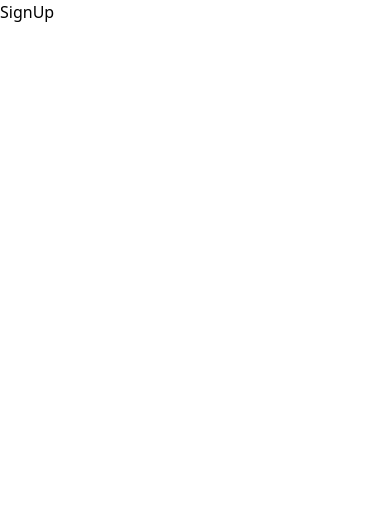
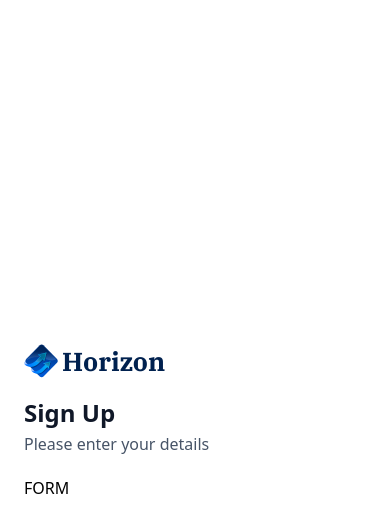
Before and after one commit to vikram10-6/Horizon, a Next.js app: page /sign-up in a window 390 px wide. Shown: the top 532 px of the page. Built offline with nearby package versions, Linux system fonts and the light colour scheme.

Commit message:
Add form skeleton layout

```diff
--- a/app/(auth)/sign-in/page.tsx
+++ b/app/(auth)/sign-in/page.tsx
@@ -1,8 +1,11 @@
+import AuthForm from '@/components/AuthForm'
 import React from 'react'
 
 const SignIn = () => {
   return (
-    <div>SignIn</div>
+    <section className='flex-center size-full max-sm:px-6'>
+      <AuthForm type="sign-in" />
+    </section>
   )
 }
 
--- a/app/(auth)/sign-up/page.tsx
+++ b/app/(auth)/sign-up/page.tsx
@@ -1,8 +1,11 @@
+import AuthForm from '@/components/AuthForm'
 import React from 'react'
 
 const SignUp = () => {
   return (
-    <div>SignUp</div>
+    <section className='flex-center size-full max-sm:px-6'>
+      <AuthForm type="sign-up" />
+    </section>
   )
 }
 
--- /dev/null
+++ b/components/AuthForm.tsx
@@ -0,0 +1,45 @@
+"use client";
+
+import Image from "next/image";
+import Link from "next/link";
+import React, { useState } from "react";
+
+const AuthForm = ({ type }: { type: string }) => {
+  const [user, setUser] = useState(null);
+
+  return (
+    <section className="auth-form">
+      <header className="flex flex-col gap-5 md:gap-8">
+        <Link href="/" className="cursor-pointer flex items-center gap-1">
+          <Image
+            src="/icons/logo.svg"
+            width={34}
+            height={34}
+            alt="Horizon-Logo"
+            className="size-[24px]max-xl:size-14"
+          />
+          <h1 className="text-26 font-ibm-plex-serif text-black-1 font-extrabold">
+            Horizon
+          </h1>
+        </Link>
+        <div className="flex flex-col gap-1 md:gap-3">
+          <h1 className="text-24 lg:text-36 font-semibold text-gray-900">
+            {user ? "Link Account" : type === "sign-in" ? "Sign In" : "Sign Up"}
+          </h1>
+          <p className="text-16 font-normal text-gray-600">
+            {user
+              ? "Link your Account to get started"
+              : "Please enter your details"}
+          </p>
+        </div>
+      </header>
+      {user ? (
+        <div className="flex flex-col gap-4">{/* BAnK*/}</div>
+      ) : (
+        <>FORM</>
+      )}
+    </section>
+  );
+};
+
+export default AuthForm;
--- a/components/MobileNav.tsx
+++ b/components/MobileNav.tsx
@@ -46,7 +46,6 @@
                     pathName === item.route ||
                     pathName.startsWith(`${item.route}/`);
 
-
                   return (
                     <SheetClose asChild key={item.route}>
                       <Link
--- /dev/null
+++ b/components/ui/form.tsx
@@ -0,0 +1,178 @@
+"use client"
+
+import * as React from "react"
+import * as LabelPrimitive from "@radix-ui/react-label"
+import { Slot } from "@radix-ui/react-slot"
+import {
+  Controller,
+  ControllerProps,
+  FieldPath,
+  FieldValues,
+  FormProvider,
+  useFormContext,
+} from "react-hook-form"
+
+import { cn } from "@/lib/utils"
+import { Label } from "@/components/ui/label"
+
+const Form = FormProvider
+
+type FormFieldContextValue<
+  TFieldValues extends FieldValues = FieldValues,
+  TName extends FieldPath<TFieldValues> = FieldPath<TFieldValues>
+> = {
+  name: TName
+}
+
+const FormFieldContext = React.createContext<FormFieldContextValue>(
+  {} as FormFieldContextValue
+)
+
+const FormField = <
+  TFieldValues extends FieldValues = FieldValues,
+  TName extends FieldPath<TFieldValues> = FieldPath<TFieldValues>
+>({
+  ...props
+}: ControllerProps<TFieldValues, TName>) => {
+  return (
+    <FormFieldContext.Provider value={{ name: props.name }}>
+      <Controller {...props} />
+    </FormFieldContext.Provider>
+  )
+}
+
+const useFormField = () => {
+  const fieldContext = React.useContext(FormFieldContext)
+  const itemContext = React.useContext(FormItemContext)
+  const { getFieldState, formState } = useFormContext()
+
+  const fieldState = getFieldState(fieldContext.name, formState)
+
+  if (!fieldContext) {
+    throw new Error("useFormField should be used within <FormField>")
+  }
+
+  const { id } = itemContext
+
+  return {
+    id,
+    name: fieldContext.name,
+    formItemId: `${id}-form-item`,
+    formDescriptionId: `${id}-form-item-description`,
+    formMessageId: `${id}-form-item-message`,
+    ...fieldState,
+  }
+}
+
+type FormItemContextValue = {
+  id: string
+}
+
+const FormItemContext = React.createContext<FormItemContextValue>(
+  {} as FormItemContextValue
+)
+
+const FormItem = React.forwardRef<
+  HTMLDivElement,
+  React.HTMLAttributes<HTMLDivElement>
+>(({ className, ...props }, ref) => {
+  const id = React.useId()
+
+  return (
+    <FormItemContext.Provider value={{ id }}>
+      <div ref={ref} className={cn("space-y-2", className)} {...props} />
+    </FormItemContext.Provider>
+  )
+})
+FormItem.displayName = "FormItem"
+
+const FormLabel = React.forwardRef<
+  React.ElementRef<typeof LabelPrimitive.Root>,
+  React.ComponentPropsWithoutRef<typeof LabelPrimitive.Root>
+>(({ className, ...props }, ref) => {
+  const { error, formItemId } = useFormField()
+
+  return (
+    <Label
+      ref={ref}
+      className={cn(error && "text-destructive", className)}
+      htmlFor={formItemId}
+      {...props}
+    />
+  )
+})
+FormLabel.displayName = "FormLabel"
+
+const FormControl = React.forwardRef<
+  React.ElementRef<typeof Slot>,
+  React.ComponentPropsWithoutRef<typeof Slot>
+>(({ ...props }, ref) => {
+  const { error, formItemId, formDescriptionId, formMessageId } = useFormField()
+
+  return (
+    <Slot
+      ref={ref}
+      id={formItemId}
+      aria-describedby={
+        !error
+          ? `${formDescriptionId}`
+          : `${formDescriptionId} ${formMessageId}`
+      }
+      aria-invalid={!!error}
+      {...props}
+    />
+  )
+})
+FormControl.displayName = "FormControl"
+
+const FormDescription = React.forwardRef<
+  HTMLParagraphElement,
+  React.HTMLAttributes<HTMLParagraphElement>
+>(({ className, ...props }, ref) => {
+  const { formDescriptionId } = useFormField()
+
+  return (
+    <p
+      ref={ref}
+      id={formDescriptionId}
+      className={cn("text-sm text-muted-foreground", className)}
+      {...props}
+    />
+  )
+})
+FormDescription.displayName = "FormDescription"
+
+const FormMessage = React.forwardRef<
+  HTMLParagraphElement,
+  React.HTMLAttributes<HTMLParagraphElement>
+>(({ className, children, ...props }, ref) => {
+  const { error, formMessageId } = useFormField()
+  const body = error ? String(error?.message) : children
+
+  if (!body) {
+    return null
+  }
+
+  return (
+    <p
+      ref={ref}
+      id={formMessageId}
+      className={cn("text-sm font-medium text-destructive", className)}
+      {...props}
+    >
+      {body}
+    </p>
+  )
+})
+FormMessage.displayName = "FormMessage"
+
+export {
+  useFormField,
+  Form,
+  FormItem,
+  FormLabel,
+  FormControl,
+  FormDescription,
+  FormMessage,
+  FormField,
+}
--- /dev/null
+++ b/components/ui/label.tsx
@@ -0,0 +1,26 @@
+"use client"
+
+import * as React from "react"
+import * as LabelPrimitive from "@radix-ui/react-label"
+import { cva, type VariantProps } from "class-variance-authority"
+
+import { cn } from "@/lib/utils"
+
+const labelVariants = cva(
+  "text-sm font-medium leading-none peer-disabled:cursor-not-allowed peer-disabled:opacity-70"
+)
+
+const Label = React.forwardRef<
+  React.ElementRef<typeof LabelPrimitive.Root>,
+  React.ComponentPropsWithoutRef<typeof LabelPrimitive.Root> &
+    VariantProps<typeof labelVariants>
+>(({ className, ...props }, ref) => (
+  <LabelPrimitive.Root
+    ref={ref}
+    className={cn(labelVariants(), className)}
+    {...props}
+  />
+))
+Label.displayName = LabelPrimitive.Root.displayName
+
+export { Label }
--- a/package.json
+++ b/package.json
@@ -9,7 +9,9 @@
     "lint": "next lint"
   },
   "dependencies": {
+    "@hookform/resolvers": "^3.9.0",
     "@radix-ui/react-dialog": "^1.1.1",
+    "@radix-ui/react-label": "^2.1.0",
     "@radix-ui/react-slot": "^1.1.0",
     "chart.js": "^4.4.3",
     "class-variance-authority": "^0.7.0",
@@ -21,8 +23,10 @@
     "react-chartjs-2": "^5.2.0",
     "react-countup": "^6.5.3",
     "react-dom": "^18",
+    "react-hook-form": "^7.52.2",
     "tailwind-merge": "^2.4.0",
-    "tailwindcss-animate": "^1.0.7"
+    "tailwindcss-animate": "^1.0.7",
+    "zod": "^3.23.8"
   },
   "devDependencies": {
     "@types/node": "^20",
```
Also changed, not shown: 1 other file (tests, documents, lock files or other folders).
